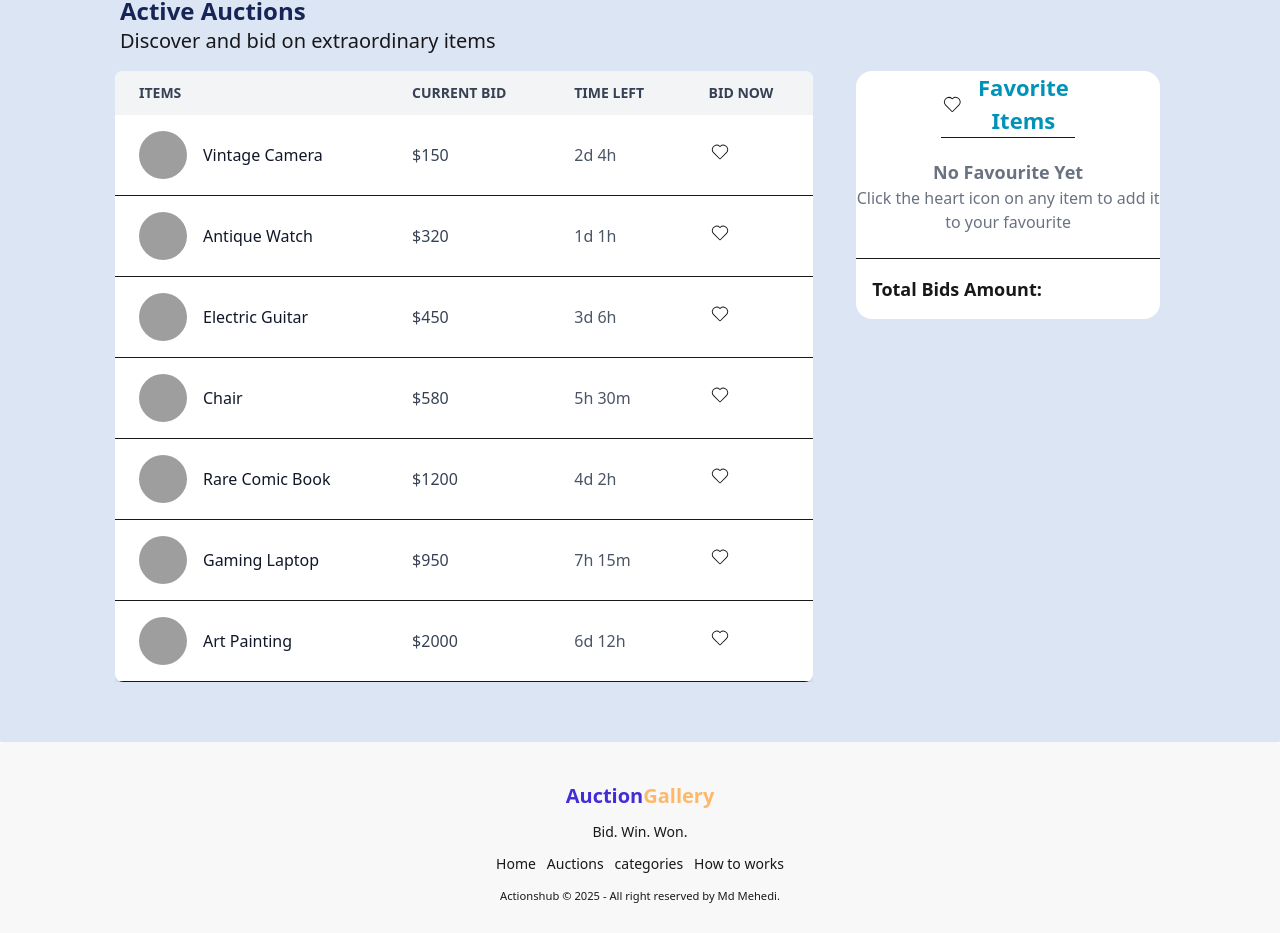
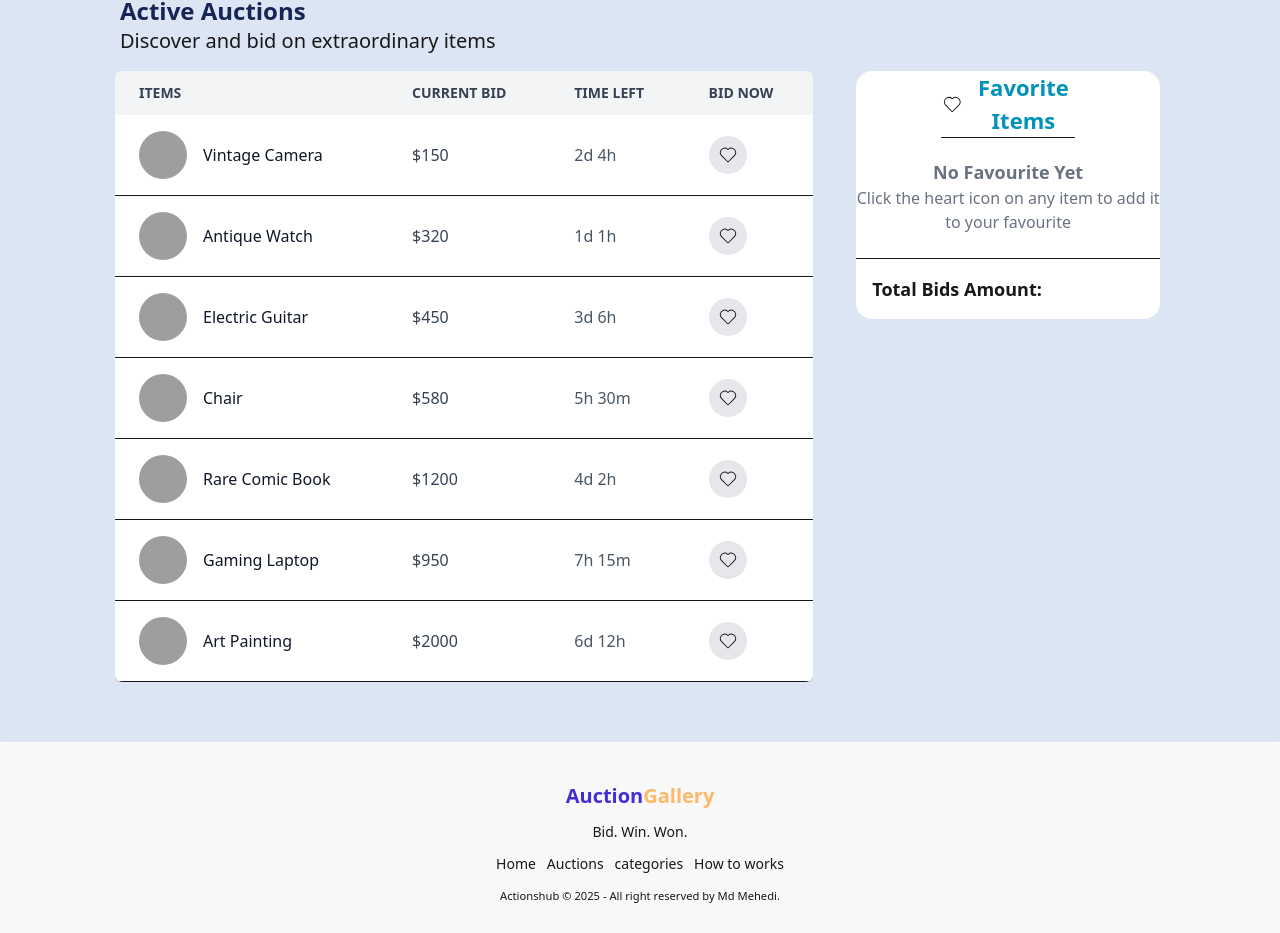
Before and after one commit to mehedipolash/AUCTION-GALLARY-WEBSITE, a React (Vite) app: page / in a window 1280 px wide. Shown: the part 791-1724 px from the top of the page. Built offline with nearby package versions, Linux system fonts and the light colour scheme; grey boxes are pictures that could not be loaded.

Commit message:
toast added for newly added items and make change the btn color also it is untouchable then

```diff
--- a/package.json
+++ b/package.json
@@ -14,6 +14,7 @@
     "react": "^19.1.0",
     "react-dom": "^19.1.0",
     "react-icons": "^5.5.0",
+    "react-toastify": "^11.0.5",
     "tailwindcss": "^4.1.11"
   },
   "devDependencies": {
--- a/src/App.jsx
+++ b/src/App.jsx
@@ -4,8 +4,25 @@ import Navbar from './Components/Navbar/Navbar';
 import Footer from './Components/Footer/Footer';
 import Products from './Components/Products/Products';
 import { CiHeart } from 'react-icons/ci';
+import { useState } from 'react';
+import { ImGift } from 'react-icons/im';
+import { ToastContainer, toast } from 'react-toastify';
+import 'react-toastify/dist/ReactToastify.css';
 
 function App() {
+  const [bookmarked, setBookmarked] = useState([]);
+  const [clickedIds, setClickedIds] = useState([]);
+
+  const handleBookmark = product => {
+    if (!clickedIds.includes(product.id)) {
+      setBookmarked([...bookmarked, product]);
+      setClickedIds([...clickedIds, product.id]);
+      toast.success('item added to list');
+      product.className('text-red');
+      console.log(product);
+    }
+  };
+
   return (
     <>
       <Navbar />
@@ -20,7 +37,10 @@ function App() {
 
           <div className="main-container flex items-start gap-12">
             <div className="left-container w-[70%]">
-              <Products />
+              <Products
+                handleBookmark={handleBookmark}
+                clickedIds={clickedIds}
+              />
             </div>
 
             <div className="right-container w-[30%] bg-white rounded-2xl">
@@ -31,12 +51,33 @@ function App() {
                 </h2>
               </div>
 
+              {bookmarked.length === 0 ? (
                 <div className="text-center text-gray-500 ">
                   <h2 className="text-lg font-semibold">No Favourite Yet</h2>
                   <p>
                     Click the heart icon on any item to add it to your favourite
                   </p>
                 </div>
+              ) : (
+                bookmarked.map(marked => (
+                  <div key={marked.id} className="border-1 rounded-md p-2 m-2">
+                    <div className="flex items-center pr-2 gap-x-10">
+                      <img
+                        src={marked.image}
+                        alt={marked.title}
+                        className="w-15 h-15 rounded-xl mb-2"
+                      />
+                      <div>
+                        <p className="font-semibold text-gray-800">
+                          {marked.title}
+                        </p>
+                        <p>${marked.currentBidPrice}</p>
+                        <p>Bids: {marked.bidsCount}</p>
+                      </div>
+                    </div>
+                  </div>
+                ))
+              )}
 
               <div className="mt-6 border-t p-4">
                 <h3 className="text-lg font-bold text-shadow-blue-950">
@@ -47,7 +88,7 @@ function App() {
           </div>
         </div>
       </div>
-
+      <ToastContainer position="top-right" autoClose={2000} />
       <Footer />
     </>
   );
--- a/src/Components/Product/Product.jsx
+++ b/src/Components/Product/Product.jsx
@@ -1,7 +1,7 @@
 import React from 'react';
 import { CiHeart } from 'react-icons/ci';
 
-const Product = ({ product }) => {
+const Product = ({ product, handleBookmark, clickedIds }) => {
   return (
     <tr className="border-b hover:bg-gray-50">
       <td className="px-6 py-4 font-medium text-gray-900">
@@ -17,7 +17,12 @@ const Product = ({ product }) => {
       <td className="px-6 py-4 text-gray-700">${product.currentBidPrice}</td>
       <td className="px-6 py-4 text-gray-600">{product.timeLeft}</td>
       <td className="px-6 py-4">
-        <button>
+        <button
+          onClick={() => handleBookmark(product)}
+          className={`p-2 rounded-full ${
+            clickedIds.includes(product.id) ? 'bg-red-200' : 'bg-gray-200'
+          }`}
+        >
           <CiHeart size={22} />
         </button>
       </td>
--- a/src/Components/Products/Products.jsx
+++ b/src/Components/Products/Products.jsx
@@ -1,8 +1,10 @@
 import React, { useEffect, useState } from 'react';
 import Product from '../Product/Product';
 
-const Products = () => {
+const Products = ({ handleBookmark, clickedIds }) => {
   const [products, setProducts] = useState([]);
+
+  // console.log(handleBookmark)
 
   useEffect(() => {
     fetch('products.json')
@@ -24,7 +26,12 @@ const Products = () => {
           </thead>
           <tbody>
             {products.map(product => (
-              <Product product={product} key={product.id} />
+              <Product
+                product={product}
+                key={product.id}
+                handleBookmark={handleBookmark}
+                clickedIds={clickedIds}
+              />
             ))}
           </tbody>
         </table>
```
Also changed, not shown: 1 other file (tests, documents, lock files or other folders). Lines whose indentation alone changed are shown as unchanged.
